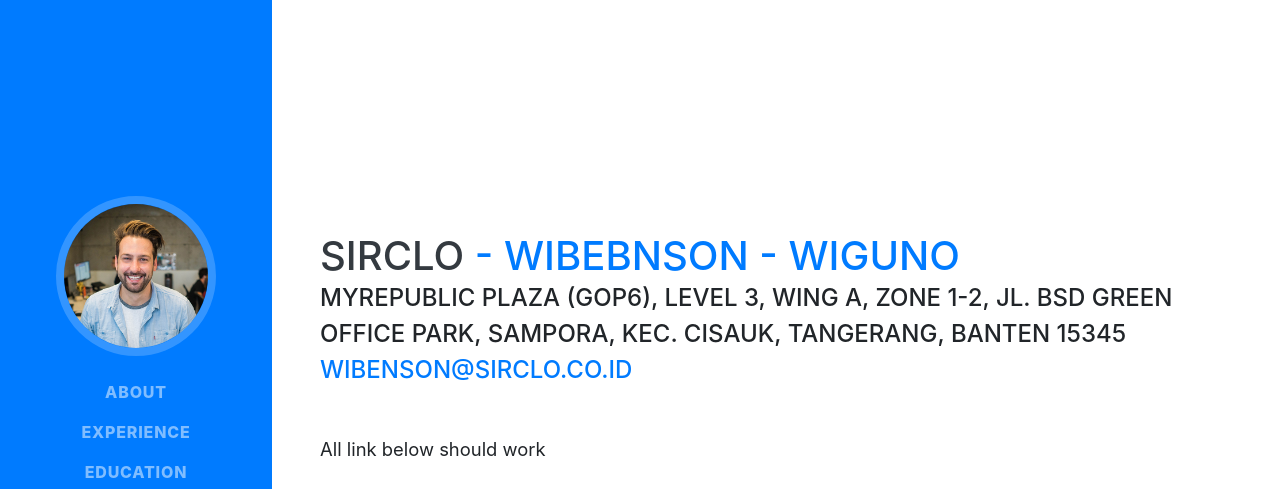
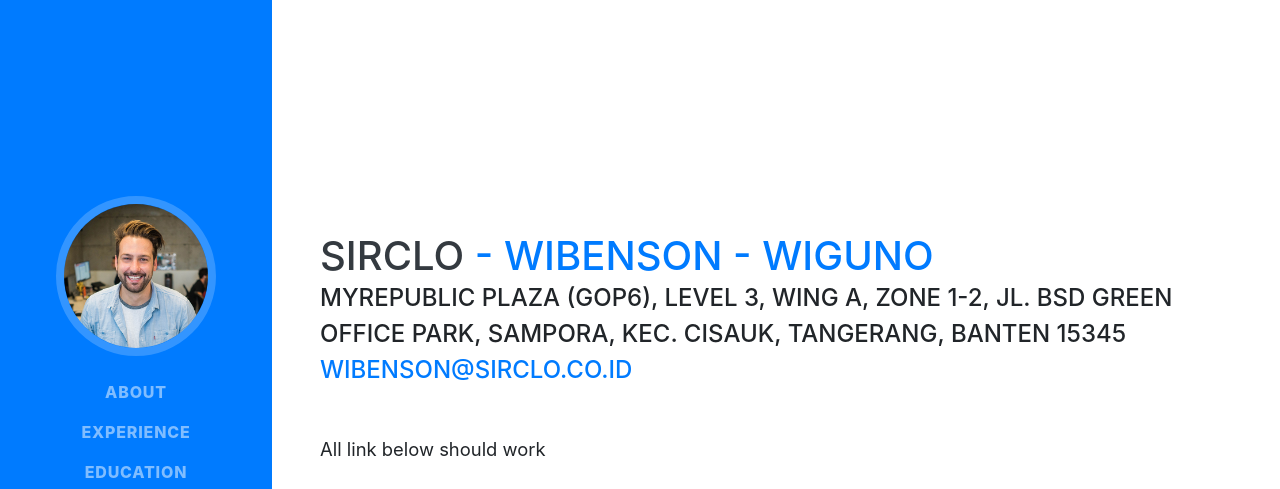
Before and after one commit to weeband/resume, a website with bundled scripts: page index.html in a window 1280 px wide. Shown: the top 489 px of the page. Built offline with nearby package versions, Linux system fonts and the light colour scheme; a web font is replaced by a local one.

Commit message:
ubah nama beb

```diff
--- a/index.html
+++ b/index.html
@@ -76,7 +76,7 @@
     <section class="resume-section p-3 p-lg-5 d-flex align-items-center" id="about">
       <div class="w-100">
         <h1 class="mb-0">SIRCLO
-          <span class="text-primary"> - Wibebnson </span>
+          <span class="text-primary"> - Wibenson </span>
           <span class="text-primary"> - Wiguno </span>
         </h1>
         <div class="subheading mb-5">MyRepublic Plaza (GOP6), Level 3, Wing A, Zone 1-2, Jl. BSD Green Office Park, Sampora, Kec. Cisauk, Tangerang, Banten 15345
```
